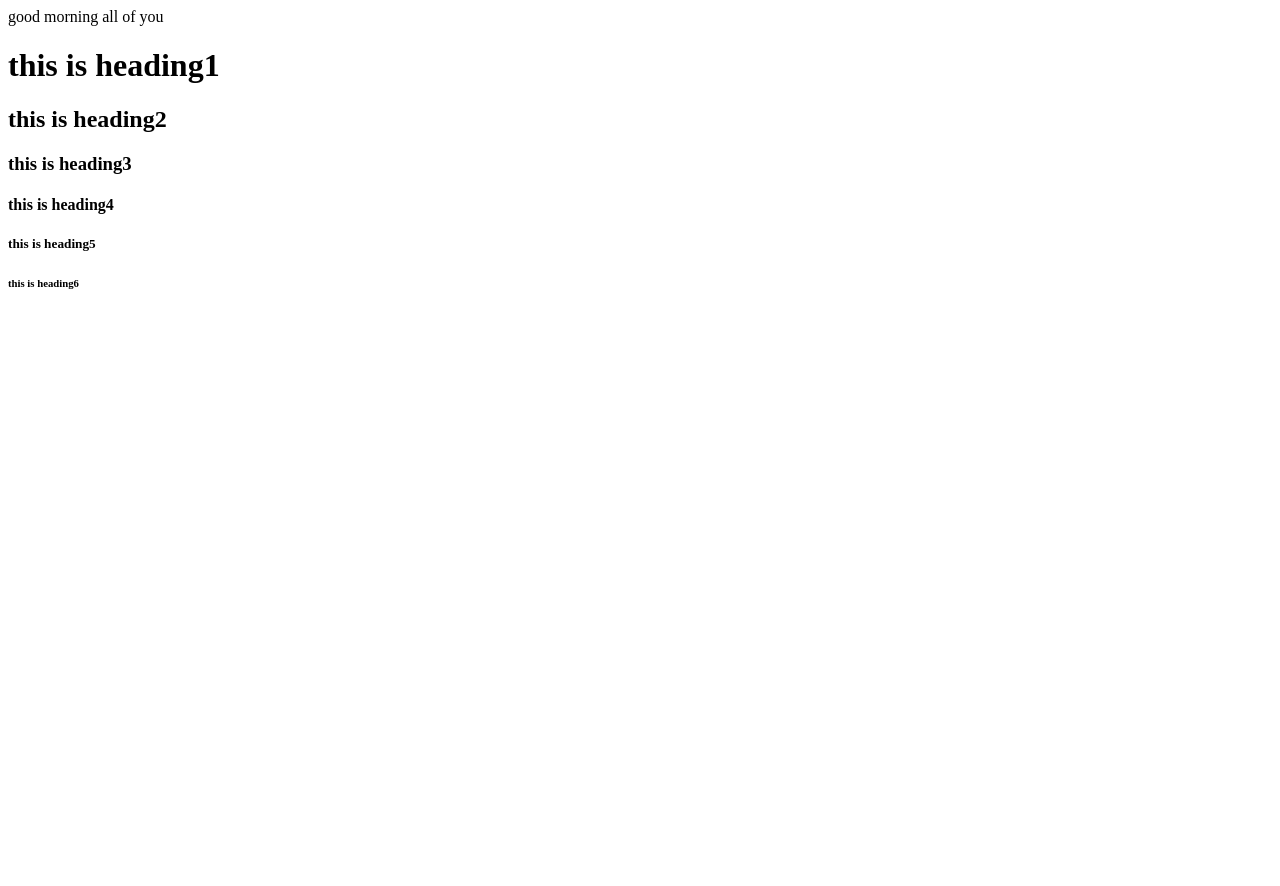
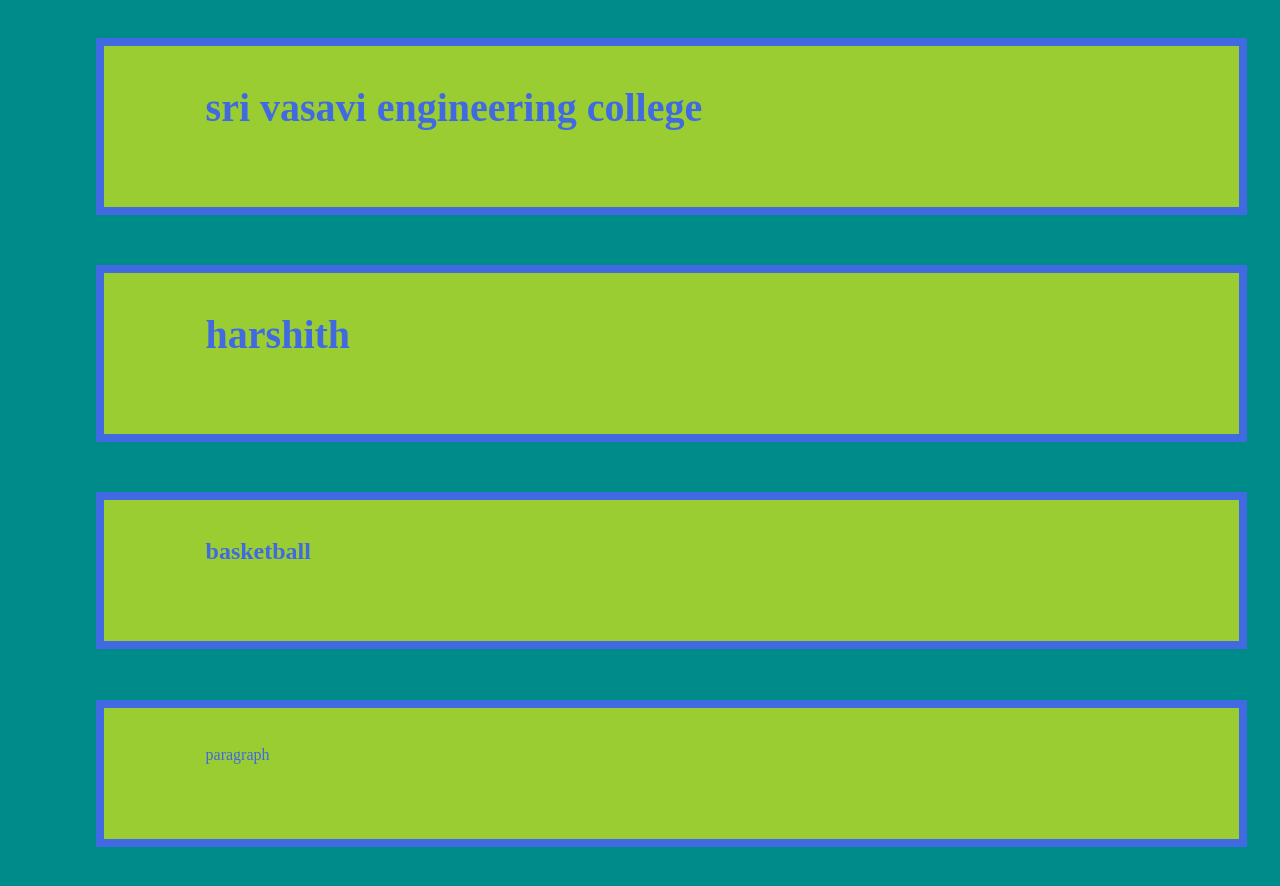
Before and after one commit to harshith191/sample-project, a plain HTML site: page index.html in a window 1280 px wide. Before the commit the page ends 800 px from the top, so only its background shows below. Drawn offline with Linux system fonts and the light colour scheme.

Commit message:
2 files of css

```diff
--- a/index.html
+++ b/index.html
@@ -1,15 +1,29 @@
-<html>
+<!DOCTYPE html>
+<html lang="en">
 <head>
-<tittle></tittle>
+    <meta charset="UTF-8">
+    <meta http-equiv="X-UA-Compatible" content="IE=edge">
+    <meta name="viewport" content="width=device-width, initial-scale=1.0">
+    <title>Document</title>
+    <link rel="stylesheet" href="style.css">
+    <style>
+        h1,h2,.prg{
+            background-color:yellowgreen;
+            color:royalblue;
+            border: 8px solid;
+            margin: 3% 2% 4% 7%;
+            padding: 3% 4% 6% 8%;
+        }
+        *{
+            background-color:darkcyan;
+        }
+
+    </style>
 </head>
 <body>
-good morning
-all of you
-<h1>this is heading1</h1>
-<h2>this is heading2</h2>
-<h3>this is heading3</h3>
-<h4>this is heading4</h4>
-<h5>this is heading5</h5>
-<h6>this is heading6</h6>
+    <h1 id="harshith">sri vasavi engineering college</h1>
+    <h1>harshith</h1>
+    <h2>basketball</h2>
+    <p class="prg">paragraph</p>
 </body>
 </html>
--- /dev/null
+++ b/style.css
@@ -0,0 +1,5 @@
+h1{
+    color: blue;
+    background-color: black;
+    font-size: 40px;
+}
```
